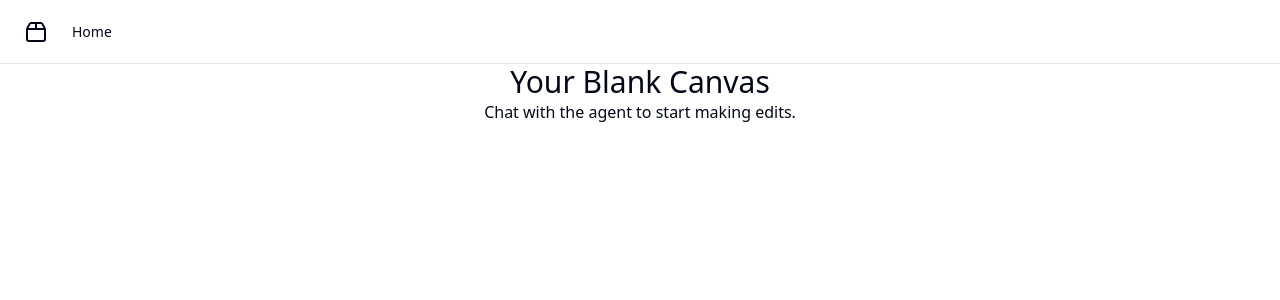
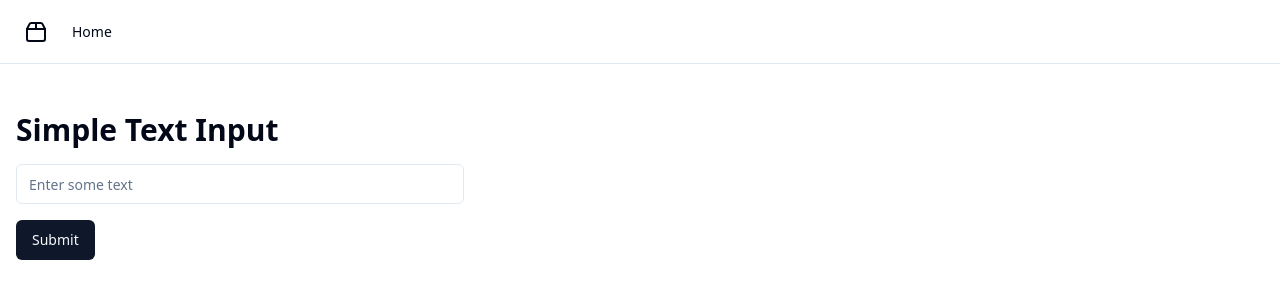
Before and after one commit to GPT-Engineer-App-Dev/simple-text-input, a React (Vite) app: page / in a window 1280 px wide. Shown: the top 300 px of the page. Built offline with nearby package versions, Linux system fonts and the light colour scheme.

Commit message:
GPT Engineer Update

```diff
--- a/src/pages/Index.jsx
+++ b/src/pages/Index.jsx
@@ -1,10 +1,35 @@
-// Update this page (the content is just a fallback if you fail to update the page)
+
+import { useState } from "react";
+import { Input } from "@/components/ui/input";
+import { Button } from "@/components/ui/button";
 
 const Index = () => {
+  const [inputText, setInputText] = useState("");
+  const [displayText, setDisplayText] = useState("");
+
+  const handleSubmit = (e) => {
+    e.preventDefault();
+    setDisplayText(inputText);
+  };
+
   return (
-    <div className="text-center">
-      <h1 className="text-3xl">Your Blank Canvas</h1>
-      <p>Chat with the agent to start making edits.</p>
+    <div className="container mx-auto mt-8 p-4">
+      <h1 className="text-3xl font-bold mb-4">Simple Text Input</h1>
+      <form onSubmit={handleSubmit} className="space-y-4">
+        <Input
+          type="text"
+          placeholder="Enter some text"
+          value={inputText}
+          onChange={(e) => setInputText(e.target.value)}
+          className="max-w-md"
+        />
+        <Button type="submit">Submit</Button>
+      </form>
+      {displayText && (
+        <p className="mt-4 text-lg">
+          You entered: <span className="font-semibold">{displayText}</span>
+        </p>
+      )}
     </div>
   );
 };
```
